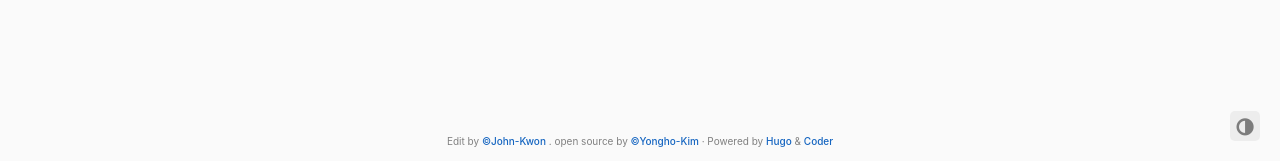
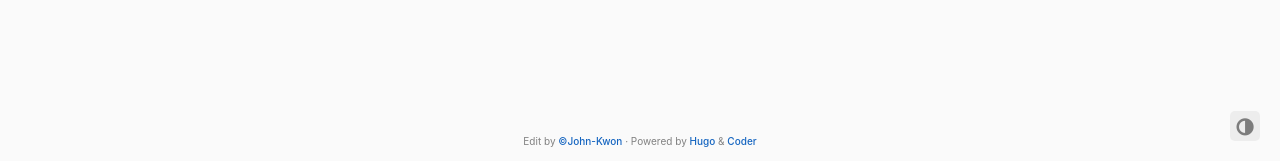
Before and after one commit to OfChurch/OfChurch.github.io, a plain HTML site: page index.html in a window 1280 px wide. Shown: the part 639-800 px from the top of the page. Drawn offline with Linux system fonts and the light colour scheme; a web font is replaced by a local one.

Commit message:
Update index.html

```diff
--- a/index.html
+++ b/index.html
@@ -28,7 +28,7 @@
     <link rel="canonical" href="https://OfChurch.github.io/">
 
     <link rel="preload" href="/fonts/forkawesome-webfont.woff2?v=1.1.7" as="font" type="font/woff2"
-    integrity="sha256-hEIt6X6xzye8ubyk8/uxjz68cRZHsJxoKS9fQ8idUGQ=" crossorigin>
+        integrity="sha256-hEIt6X6xzye8ubyk8/uxjz68cRZHsJxoKS9fQ8idUGQ=" crossorigin>
 
     <link rel="stylesheet" href="/css/coder.min.ec198d25949ddd79a670b1ead43ca88e0bc2c1343266d0df0a9eeb7f3f207777.css"
         integrity="sha256-7BmNJZSd3XmmcLHq1DyojgvCwTQyZtDfCp7rfz8gd3c=" crossorigin="anonymous" media="screen" />
@@ -75,7 +75,9 @@
                 <div class="about">
                     <div class="avatar"><img src="./img/of_church_bg.jpg" alt="of_church_bg"></div>
                     <h1 style="font-size: 2.2em;">_of Church</h1>
-                    <h4 style="font-size: 1.1em; font-weight: 400; font-family: Nanum Gothic Coding, monospace; font-style: normal;">함께 교회를 세우는 사역 공동체</h4>
+                    <h4
+                        style="font-size: 1.1em; font-weight: 400; font-family: Nanum Gothic Coding, monospace; font-style: normal;">
+                        함께 교회를 세우는 사역 공동체</h4>
 
                     <script src="https://kit.fontawesome.com/0fbf860c3d.js" crossorigin="anonymous"></script>
                     <ul style="margin-top: 60px;">
@@ -93,13 +95,14 @@
 
                         <li>
                             <a href="mailto:ofcissac@gmail.com" aria-label="메일" onclick="emailHandler(event)">
-                               <i class="fa fa-envelope" aria-hidden="true" style="margin: 12px;"></i>
+                                <i class="fa fa-envelope" aria-hidden="true" style="margin: 12px;"></i>
                             </a>
                         </li>
 
                         <li>
-                            <a href="https://instagram.com/_of.church?utm_source=ig_web_button_share_sheet&igsh=ZDNlZDc0MzIxNw==" aria-label="인스타그램">
-                               <i class="fa fa-instagram" aria-hidden="true" style="margin: 12px;"></i>
+                            <a href="https://instagram.com/_of.church?utm_source=ig_web_button_share_sheet&igsh=ZDNlZDc0MzIxNw=="
+                                aria-label="인스타그램">
+                                <i class="fa fa-instagram" aria-hidden="true" style="margin: 12px;"></i>
                             </a>
                         </li>
                     </ul>
@@ -111,12 +114,9 @@
             <section class="container" style="font-size: 10px; color: gray;">
                 Edit by
                 <a href="https://github.com/CreatyJohn/">©John-Kwon</a>
-                .
-                open source by
-                <a href="https://github.com/kyh980909/">©Yongho-Kim</a>
                 ·
                 Powered by <a href="https://gohugo.io/">Hugo</a> & <a
-                href="https://github.com/luizdepra/hugo-coder/">Coder</a>
+                    href="https://github.com/luizdepra/hugo-coder/">Coder</a>
             </section>
         </footer>
     </main>
@@ -188,4 +188,5 @@
         gtag('config', 'gid');
     </script>
 </body>
+
 </html>
```
